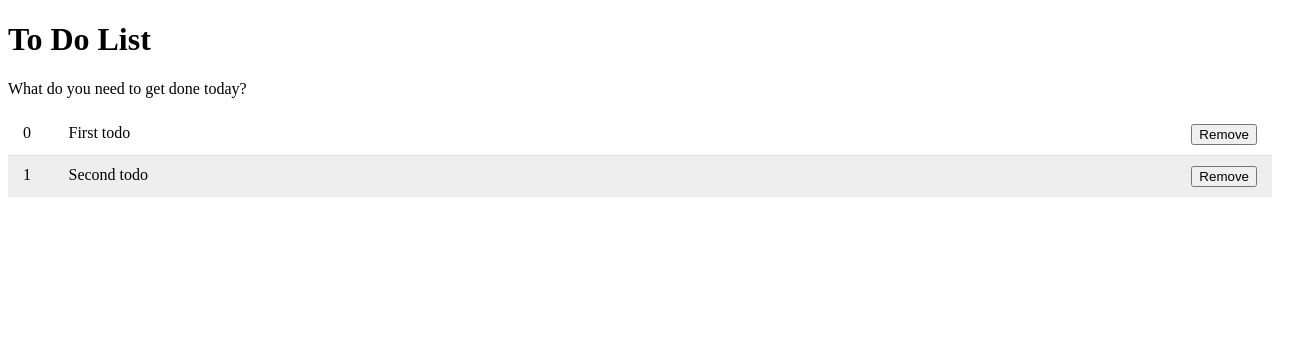
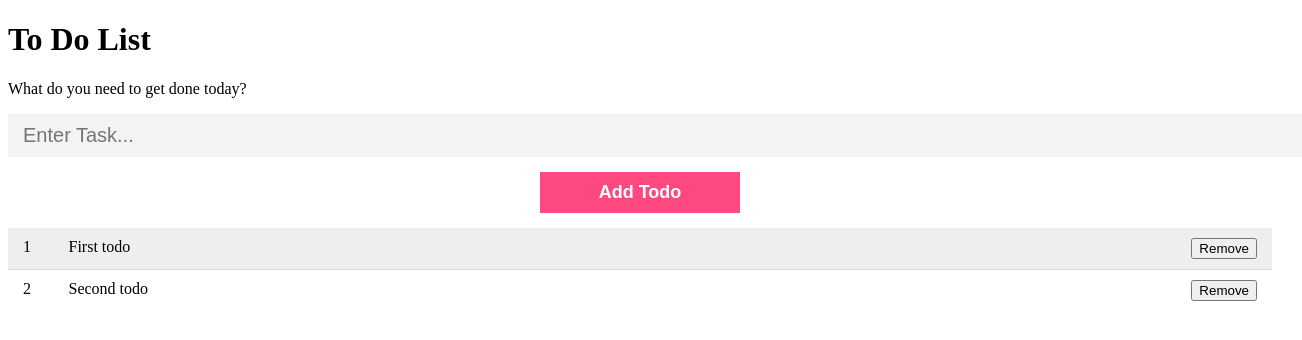
Before and after one commit to monacook/ToDo_Angular, an Angular app in the folder todo-Angular/: page / in a window 1280 px wide. Shown: the top 340 px of the page, 1302 px wide, since content can reach past the window. Built offline with nearby package versions, Linux system fonts and the light colour scheme.

Commit message:
instead of rows starting with 0 starts with 1. and created a todo method

```diff
--- a/todo-Angular/src/app/components/todos/todos.component.html
+++ b/todo-Angular/src/app/components/todos/todos.component.html
@@ -1,6 +1,16 @@
 <div class="todos">
+  <form (submit)="addTodo()">
+    <input
+      type="text"
+      name="inputTodo"
+      placeholder="Enter Task..."
+      class="todo-input"
+      [(ngModel)]="inputTodo"
+    />
+    <input type="submit" value="Add Todo" class="todo-submit" />
+  </form>
   <div *ngFor="let todo of todos; let i = index;" class="todo {{ (todo.completed ? 'done' : '')}} ">
-    <div class="id">{{ i }}</div>
+    <div class="id">{{ i +1  }}</div>
     <div class="content" (click)="toggleDone(i)">{{ todo.content }}</div>
     <button class="delete" (click)="deleteTask(i)">Remove</button>
   </div>
--- a/todo-Angular/src/app/components/todos/todos.component.ts
+++ b/todo-Angular/src/app/components/todos/todos.component.ts
@@ -9,6 +9,8 @@ import { Todo } from './../../models/Todo';
 export class TodosComponent implements OnInit {
 
   todos: Todo[];
+
+  inputTodo:string="";
 
   constructor() {
   }
@@ -36,4 +38,12 @@ export class TodosComponent implements OnInit {
   deleteTask(id) {
     this.todos = this.todos.filter((v, i) => i !== id);
   }
+
+  addTodo(){
+    this.todos.push({
+      content: this.inputTodo,
+      completed: false
+    });
+    this.inputTodo = ""
+  }
 }
```
